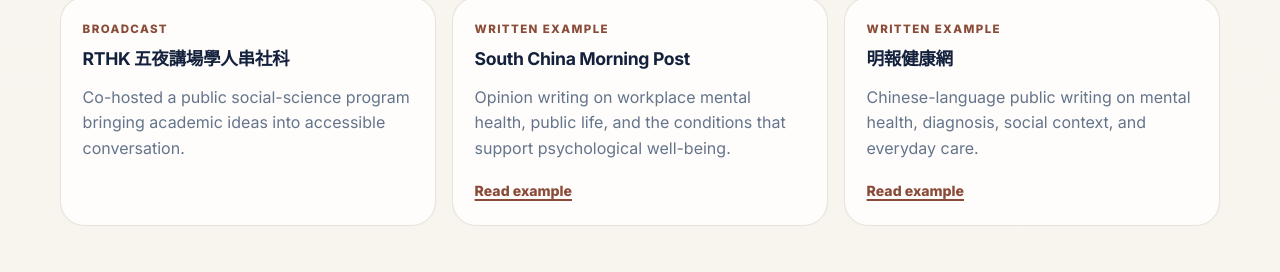
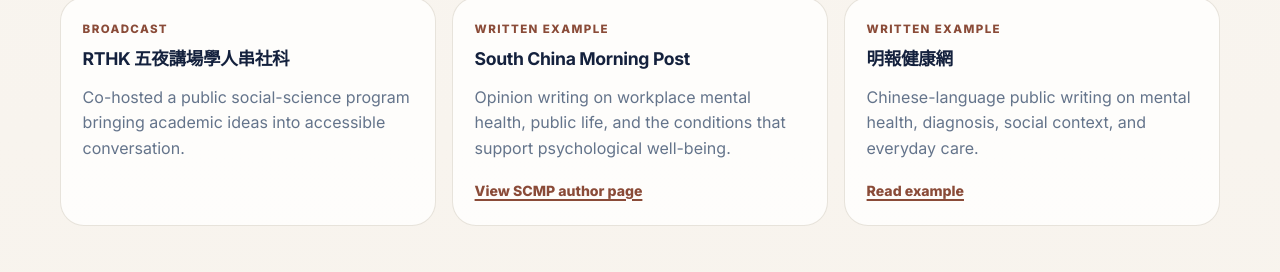
Before and after one commit to ChristianSChan/ChristianSChan.github.io, a plain HTML site: page index.html in a window 1280 px wide. Shown: the part 7686-7958 px from the top of the page. Drawn offline with Linux system fonts and the light colour scheme.

Commit message:
Update SCMP author link

```diff
--- a/index.html
+++ b/index.html
@@ -340,7 +340,7 @@
             <span>Written example</span>
             <h3>South China Morning Post</h3>
             <p>Opinion writing on workplace mental health, public life, and the conditions that support psychological well-being.</p>
-            <a class="publication-link" href="https://www.scmp.com/opinion/hong-kong-opinion/article/3281440/hong-kong-must-ditch-work-hard-now-pay-health-later-culture">Read example</a>
+            <a class="publication-link" href="https://www.scmp.com/author/christian-chan">View SCMP author page</a>
           </article>
           <article>
             <span>Written example</span>
```
